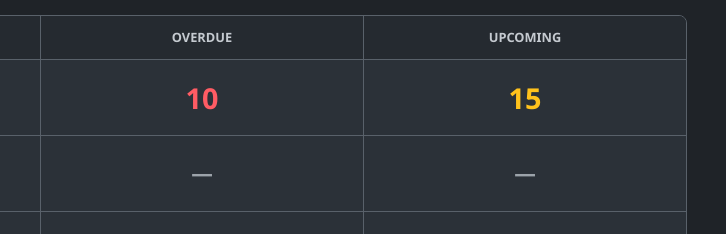
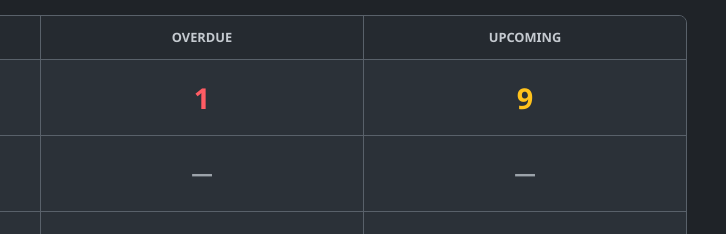
Before and after one commit to dougwinch2-stack/FleetHub, a plain HTML site: page index.html in a window 1280 px wide. Shown: the part 187-421 px from the top of the page, 487-1213 px from the left. Drawn offline with nearby package versions, Linux system fonts and the light colour scheme.

Commit message:
Update index.html

```diff
--- a/index.html
+++ b/index.html
@@ -231,8 +231,9 @@
          * Fixed date for the August 2026 demonstration.
          * Later, replace this with:
          * const DEMO_DATE = new Date();
+         * const DEMO_DATE = parseDate("2026-08-20");
          */
-        const DEMO_DATE = parseDate("2026-08-20");
+        const DEMO_DATE = new Date();
         const UPCOMING_DAYS = 30;
 
         let vehicles = [];
```
